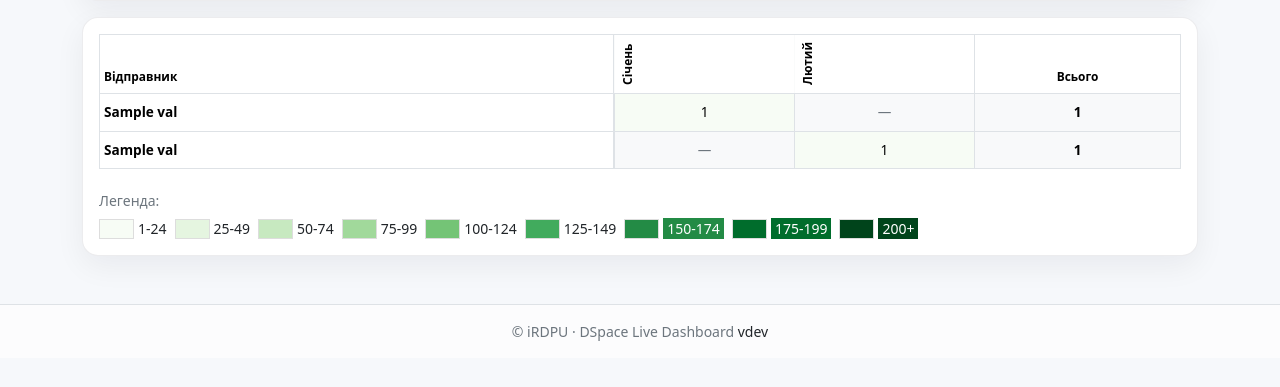
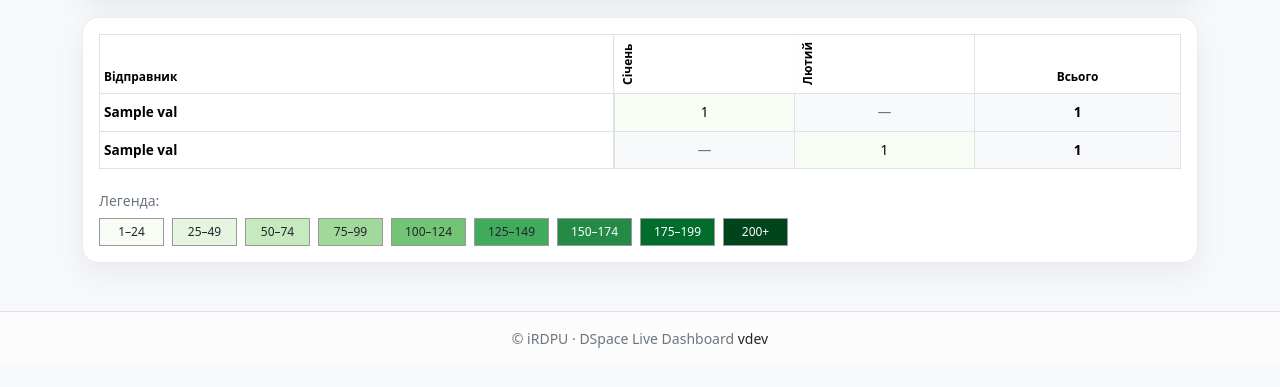
Before and after one commit to chernihdmitry/dspace-dashboard, a Flask app: page /submitters/heatmap in a window 1280 px wide. Shown: the part 318-705 px from the top of the page. Run offline with Flask 3, Linux system fonts and the light colour scheme; a database or web service that is not in the repository returns one stand-in record (values such as "Sample title"); data that the repository does not hold is empty.

Commit message:
Added Heatmap

```diff
--- a/templates/submitters_heatmap.html
+++ b/templates/submitters_heatmap.html
@@ -96,43 +96,16 @@
 
     <div class="mt-4">
       <h5 class="small text-secondary mb-2">Легенда:</h5>
-      <div class="d-flex gap-2 flex-wrap small">
-        <div class="d-flex align-items-center">
-          <div style="width: 35px; height: 20px; background-color: #f7fcf5; border: 1px solid #ddd;"></div>
-          <span class="ms-1">1-24</span>
-        </div>
-        <div class="d-flex align-items-center">
-          <div style="width: 35px; height: 20px; background-color: #e5f5e0; border: 1px solid #ddd;"></div>
-          <span class="ms-1">25-49</span>
-        </div>
-        <div class="d-flex align-items-center">
-          <div style="width: 35px; height: 20px; background-color: #c7e9c0; border: 1px solid #ddd;"></div>
-          <span class="ms-1">50-74</span>
-        </div>
-        <div class="d-flex align-items-center">
-          <div style="width: 35px; height: 20px; background-color: #a1d99b; border: 1px solid #ddd;"></div>
-          <span class="ms-1">75-99</span>
-        </div>
-        <div class="d-flex align-items-center">
-          <div style="width: 35px; height: 20px; background-color: #74c476; border: 1px solid #ddd;"></div>
-          <span class="ms-1">100-124</span>
-        </div>
-        <div class="d-flex align-items-center">
-          <div style="width: 35px; height: 20px; background-color: #41ab5d; border: 1px solid #ddd;"></div>
-          <span class="ms-1">125-149</span>
-        </div>
-        <div class="d-flex align-items-center">
-          <div style="width: 35px; height: 20px; background-color: #238b45; border: 1px solid #ddd;"></div>
-          <span class="ms-1 text-white px-1" style="background-color: #238b45;">150-174</span>
-        </div>
-        <div class="d-flex align-items-center">
-          <div style="width: 35px; height: 20px; background-color: #006d2c; border: 1px solid #ddd;"></div>
-          <span class="ms-1 text-white px-1" style="background-color: #006d2c;">175-199</span>
-        </div>
-        <div class="d-flex align-items-center">
-          <div style="width: 35px; height: 20px; background-color: #00441b; border: 1px solid #ddd;"></div>
-          <span class="ms-1 text-white px-1" style="background-color: #00441b;">200+</span>
-        </div>
+      <div class="d-flex gap-2 flex-wrap">
+        <div style="width: 65px; height: 28px; background-color: #f7fcf5; border: 1px solid #999; display: flex; align-items: center; justify-content: center; font-size: 0.75rem; font-weight: 500;">1–24</div>
+        <div style="width: 65px; height: 28px; background-color: #e5f5e0; border: 1px solid #999; display: flex; align-items: center; justify-content: center; font-size: 0.75rem; font-weight: 500;">25–49</div>
+        <div style="width: 65px; height: 28px; background-color: #c7e9c0; border: 1px solid #999; display: flex; align-items: center; justify-content: center; font-size: 0.75rem; font-weight: 500;">50–74</div>
+        <div style="width: 65px; height: 28px; background-color: #a1d99b; border: 1px solid #999; display: flex; align-items: center; justify-content: center; font-size: 0.75rem; font-weight: 500;">75–99</div>
+        <div style="width: 75px; height: 28px; background-color: #74c476; border: 1px solid #999; display: flex; align-items: center; justify-content: center; font-size: 0.75rem; font-weight: 500;">100–124</div>
+        <div style="width: 75px; height: 28px; background-color: #41ab5d; border: 1px solid #999; display: flex; align-items: center; justify-content: center; font-size: 0.75rem; font-weight: 500;">125–149</div>
+        <div style="width: 75px; height: 28px; background-color: #238b45; border: 1px solid #999; display: flex; align-items: center; justify-content: center; font-size: 0.75rem; font-weight: 500; color: white;">150–174</div>
+        <div style="width: 75px; height: 28px; background-color: #006d2c; border: 1px solid #999; display: flex; align-items: center; justify-content: center; font-size: 0.75rem; font-weight: 500; color: white;">175–199</div>
+        <div style="width: 65px; height: 28px; background-color: #00441b; border: 1px solid #999; display: flex; align-items: center; justify-content: center; font-size: 0.75rem; font-weight: 500; color: white;">200+</div>
       </div>
     </div>
 
```
